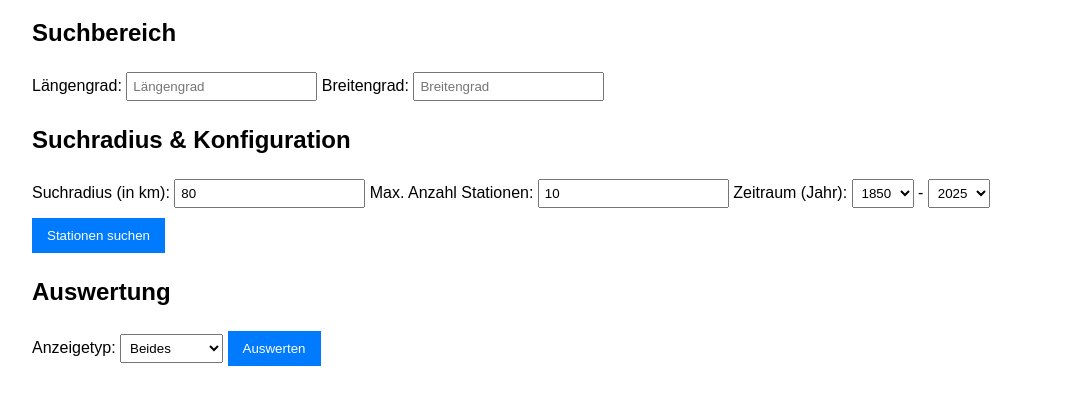
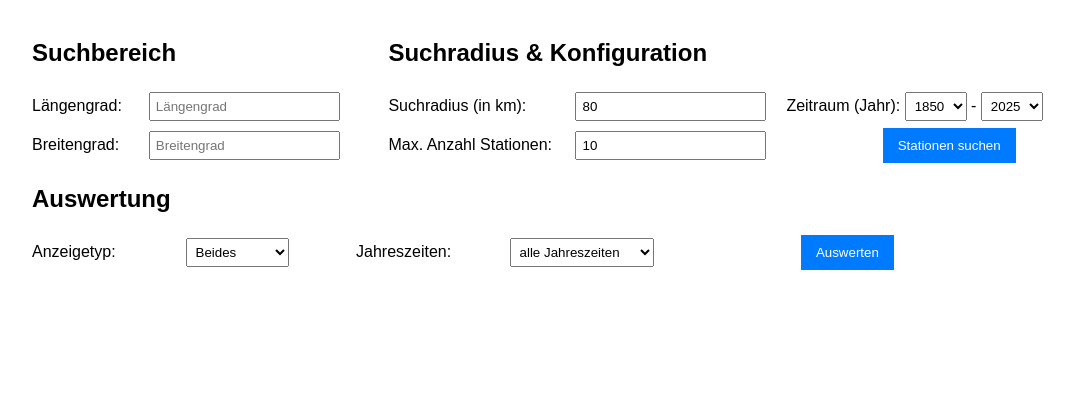
Before and after one commit to LauraSchuhmacher/climate-data-analyzer, a plain HTML site: page static/index.html in a window 1280 px wide. Shown: the part 101-506 px from the top of the page, without its empty margins (68-1142 px from the left). Drawn offline with nearby package versions, Linux system fonts and the light colour scheme.

Commit message:
Strukturierung Frontend

```diff
--- a/static/index.html
+++ b/static/index.html
@@ -13,23 +13,40 @@
     <div class="container">
         <h1>Wetterdaten-Analyse</h1>
 
+        <div class="search-container">
             <div class="section">
                 <h2>Suchbereich</h2>
+                <div class="label-input">
                     <label>Längengrad: <input type="text" id="longitude" placeholder="Längengrad"></label>
+                </div>
+                <div class="label-input">
                     <label>Breitengrad: <input type="text" id="latitude" placeholder="Breitengrad"></label>
+                </div>
             </div>
 
             <div class="section">
                 <h2>Suchradius & Konfiguration</h2>
+                <div class="configuration">
+                    <div class="label-input">
                         <label>Suchradius (in km): <input type="number" value="80"></label>
+                    </div>
+                    <div>
+                        <label>Zeitraum (Jahr): <select id="startYear" name="startYear" value="1850"></select> - <select id="endYear" name="endYear" value="2023"></select> </label>
+                    </div>
+                    <div class="label-input">
                         <label>Max. Anzahl Stationen: <input type="number" value="10"></label>
-            <!-- > <label>Zeitraum (Jahr): <input type="number" value="1850"> - <input type="number" value="2023"></label> <!-->
-            <label>Zeitraum (Jahr): <select id="startYear" name="startYear" value="1850"></select> - <select id="endYear" name="endYear" value="2023"></select> </label>
+                    </div>
+                    <div>
                         <button class="button">Stationen suchen</button>
+                    </div>
+                </div>
+            </div>
         </div>
 
         <div class="section">
             <h2>Auswertung</h2>
+            <div class="evaluation">
+                <div>
                     <label>Anzeigetyp:
                         <select id="displayType">
                             <option value="both">Beides</option>
@@ -37,7 +54,24 @@
                             <option value="table">Tabellarisch</option>
                         </select>
                     </label>
+                </div>
+                <div></div>
+                <div>
+                    <label>Jahreszeiten:
+                        <select id="seasons">
+                            <option value="all">alle Jahreszeiten</option>
+                            <option value="none">keine Jahreszeiten</option>
+                            <option value="spring">Frühling</option>
+                            <option value="summer">Sommer</option>
+                            <option value="autumn">Herbst</option>
+                            <option value="winter">Winter</option>
+                        </select>
+                    </label>
+                </div>
+                <div>
                     <button class="button" onclick="toggleMap()">Auswerten</button>
+                </div>
+            </div>
         </div>
 
         <div id="map"></div>
--- a/static/style.css
+++ b/static/style.css
@@ -9,13 +9,49 @@ h1 {
     text-align: left;
 }
 
+.configuration {
+    display: grid;
+    grid-template-columns: 55% 45%;
+    align-items: center;
+}
+
+.label-input label, .evaluation label {
+    display: flex;
+    justify-content: flex-end;
+    align-items: center;
+}
+
+.search-container input, .configuration input, .evaluation select {
+    margin-left: auto;
+    margin-right: 5%;
+    display: block;
+}
+
+.select {
+    margin-left: auto;
+    margin-right: 5%;
+    display: block;
+}
+
 .container {
     width: 90%;
     margin: auto;
 }
 
-.section {
-    margin-bottom: 20px;
+.evaluation {
+    display: grid;
+    grid-template-columns: 25% 5% 29% 33%;
+    align-items: center;
+}
+
+.seasons {
+    margin-left: 5%;
+}
+
+.search-container {
+    display: grid;
+    grid-template-columns: 30% 67%;
+    justify-content: space-between;
 }
 
 input, select, button {
@@ -45,6 +81,8 @@ th {
     padding: 10px 15px;
     border: none;
     cursor: pointer;
+    display: block;
+    margin: auto auto;
 }
 
 .button:hover {
```
Lines whose indentation alone changed are shown as unchanged.
